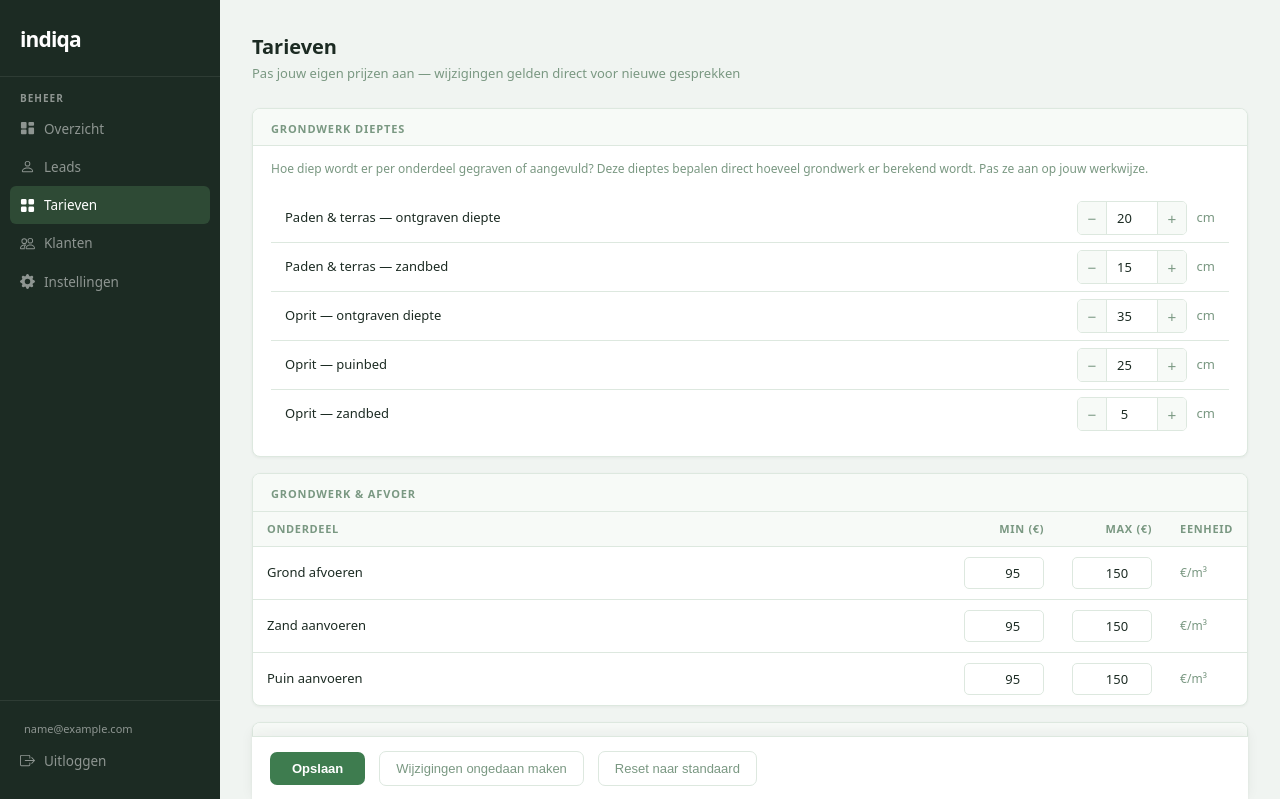
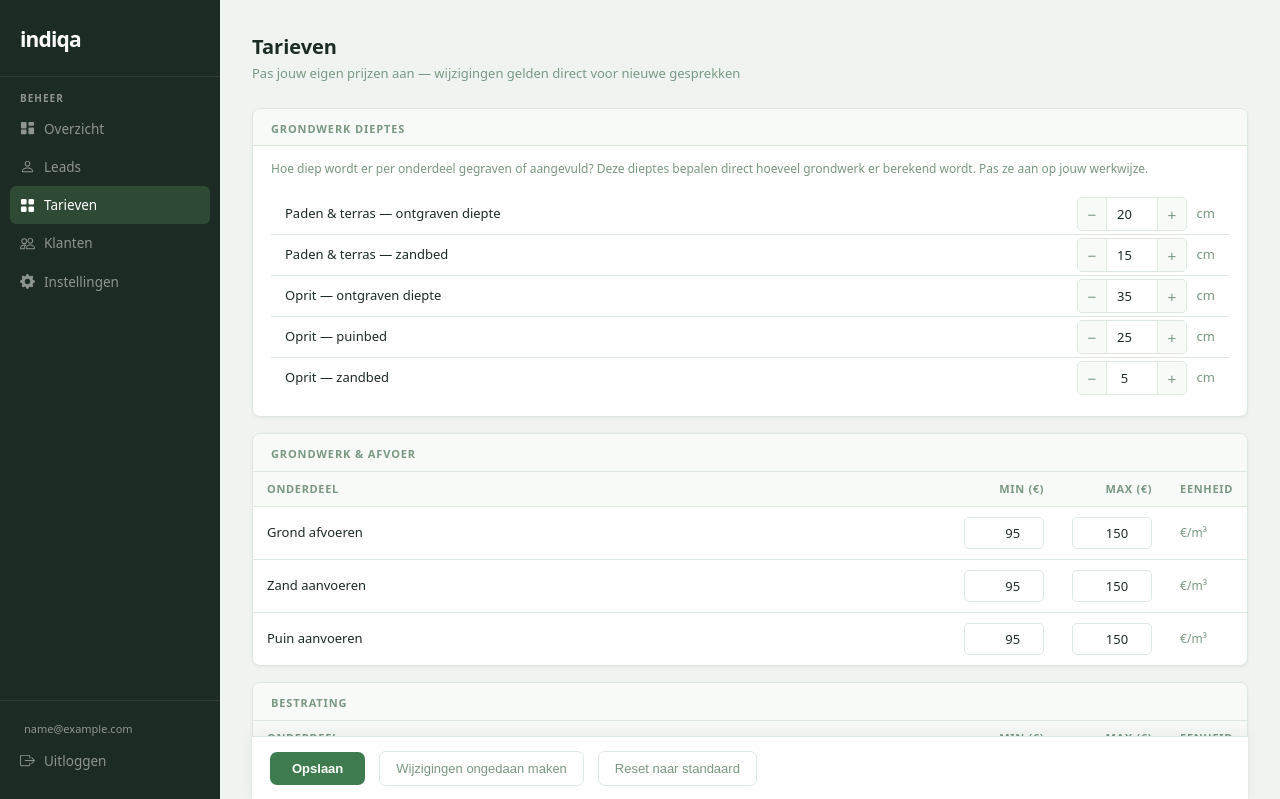
Before and after one commit to MaikVeldman/hovenier-chatbot-demo, a Flask app: page /beheer/tarieven in a window 1280 px wide. Shown: the top 799 px of the page. Run offline with Flask 3, Linux system fonts and the light colour scheme; the visitor is signed in with stand-in values (Sample User, id 1).

Commit message:
Fix: grondwerk dieptes padding verder verkleind

```diff
--- a/templates/admin/tarieven.html
+++ b/templates/admin/tarieven.html
@@ -281,7 +281,7 @@
 .diepte-rij {
   display: flex;
   align-items: center;
-  padding: 7px 14px;
+  padding: 3px 14px;
   border-bottom: 1px solid var(--border);
   font-size: 13px;
   transition: background .1s;
```
